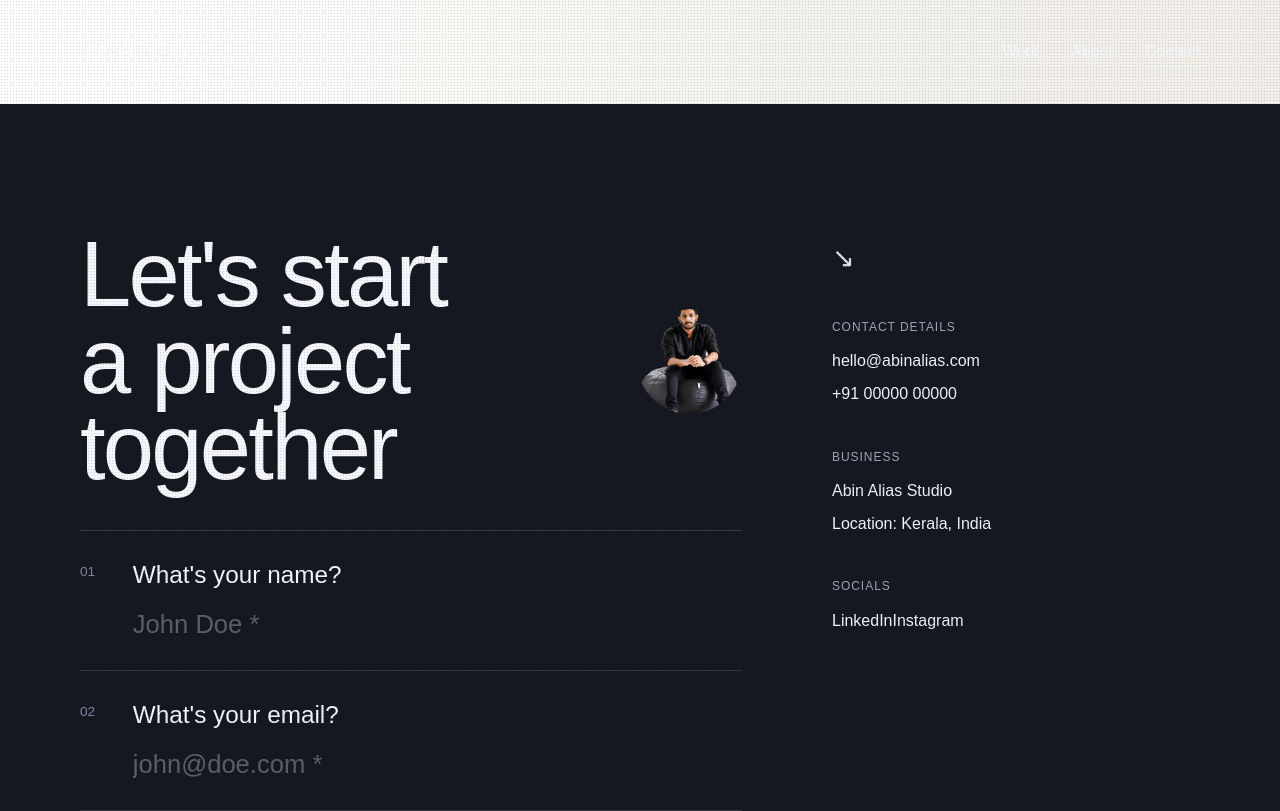
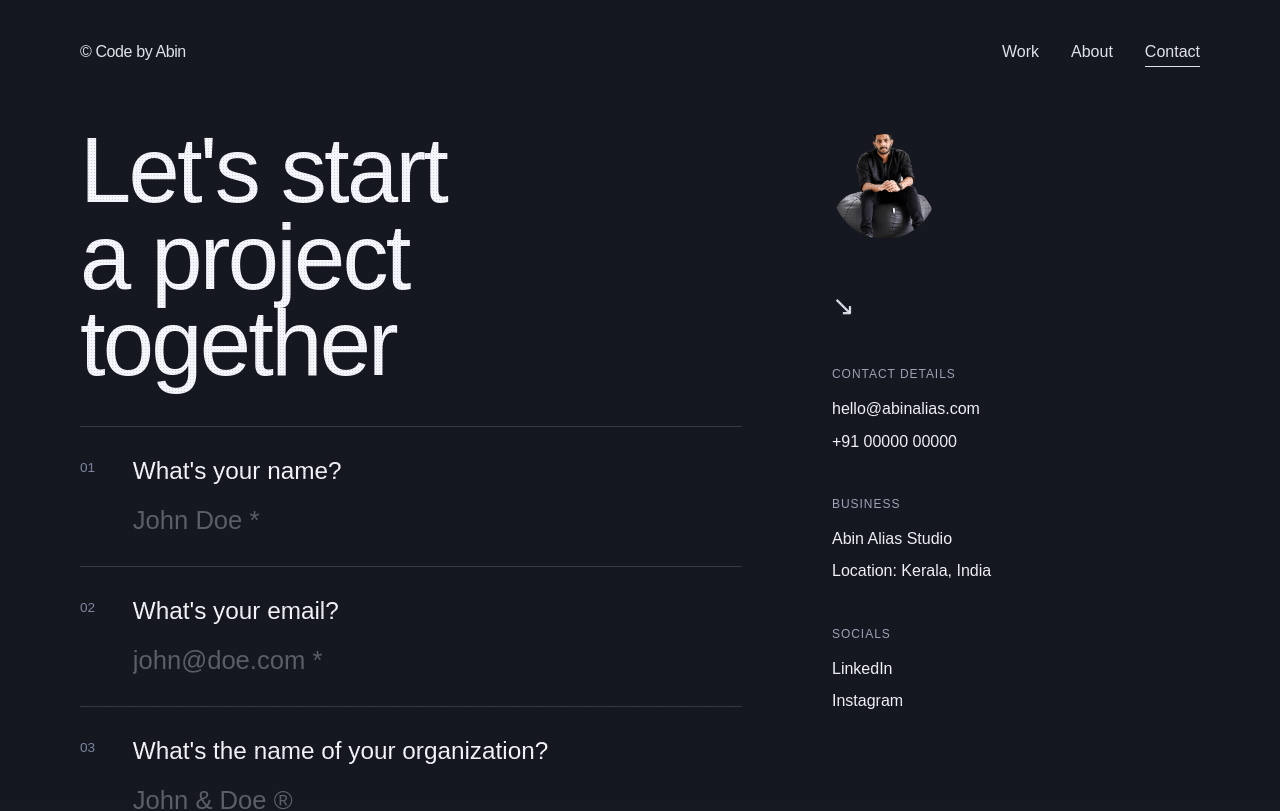
Before and after one commit to abinalyas/abinalias-portfolio, a Next.js app: page /contact in a window 1280 px wide. Shown: the top 811 px of the page. Built offline with nearby package versions, Linux system fonts and the light colour scheme.

Commit message:
Fix contact header overlay and move avatar to details column

```diff
--- a/app/contact/page.tsx
+++ b/app/contact/page.tsx
@@ -7,9 +7,6 @@ export default function ContactPage() {
         <div className="contact-form-side">
           <div className="contact-hero" data-page-title>
             <h1>Let&apos;s start a project together</h1>
-            <div className="contact-hero-avatar" aria-hidden="true">
-              <Image src="/hero/abin-portrait.png" alt="" width={400} height={400} />
-            </div>
           </div>
 
           <form className="contact-form" action="#" method="post">
@@ -62,6 +59,9 @@ export default function ContactPage() {
         </div>
 
         <div className="contact-page-cols">
+          <div className="contact-side-avatar" aria-hidden="true">
+            <Image src="/hero/abin-portrait.png" alt="" width={400} height={400} />
+          </div>
           <span className="contact-arrow" aria-hidden="true">
             ↘
           </span>
--- a/app/globals.css
+++ b/app/globals.css
@@ -119,6 +119,11 @@ main {
 }
 
 .header-dark {
+  position: absolute;
+  top: 0;
+  left: 50%;
+  transform: translateX(-50%);
+  z-index: 20;
   color: rgba(241, 244, 250, 0.92);
 }
 
@@ -719,10 +724,7 @@ main {
 }
 
 .contact-hero {
-  display: grid;
-  grid-template-columns: minmax(0, 1fr) auto;
-  align-items: center;
-  gap: 2rem;
+  display: block;
   margin-bottom: 2.4rem;
 }
 
@@ -832,6 +834,20 @@ main {
   padding-top: 0.4rem;
 }
 
+.contact-side-avatar {
+  width: clamp(5.7rem, 8.2vw, 8.5rem);
+  aspect-ratio: 1 / 1;
+  border-radius: 999px;
+  overflow: hidden;
+  margin-bottom: 0.8rem;
+}
+
+.contact-side-avatar img {
+  width: 100%;
+  height: 100%;
+  object-fit: cover;
+}
+
 .contact-page-cols h4 {
   margin: 0 0 0.8rem;
   text-transform: uppercase;
@@ -842,6 +858,7 @@ main {
 
 .contact-page-cols p,
 .contact-page-cols a {
+  display: block;
   margin: 0.45rem 0;
   color: #f1f3f7;
   line-height: 1.6;
```
